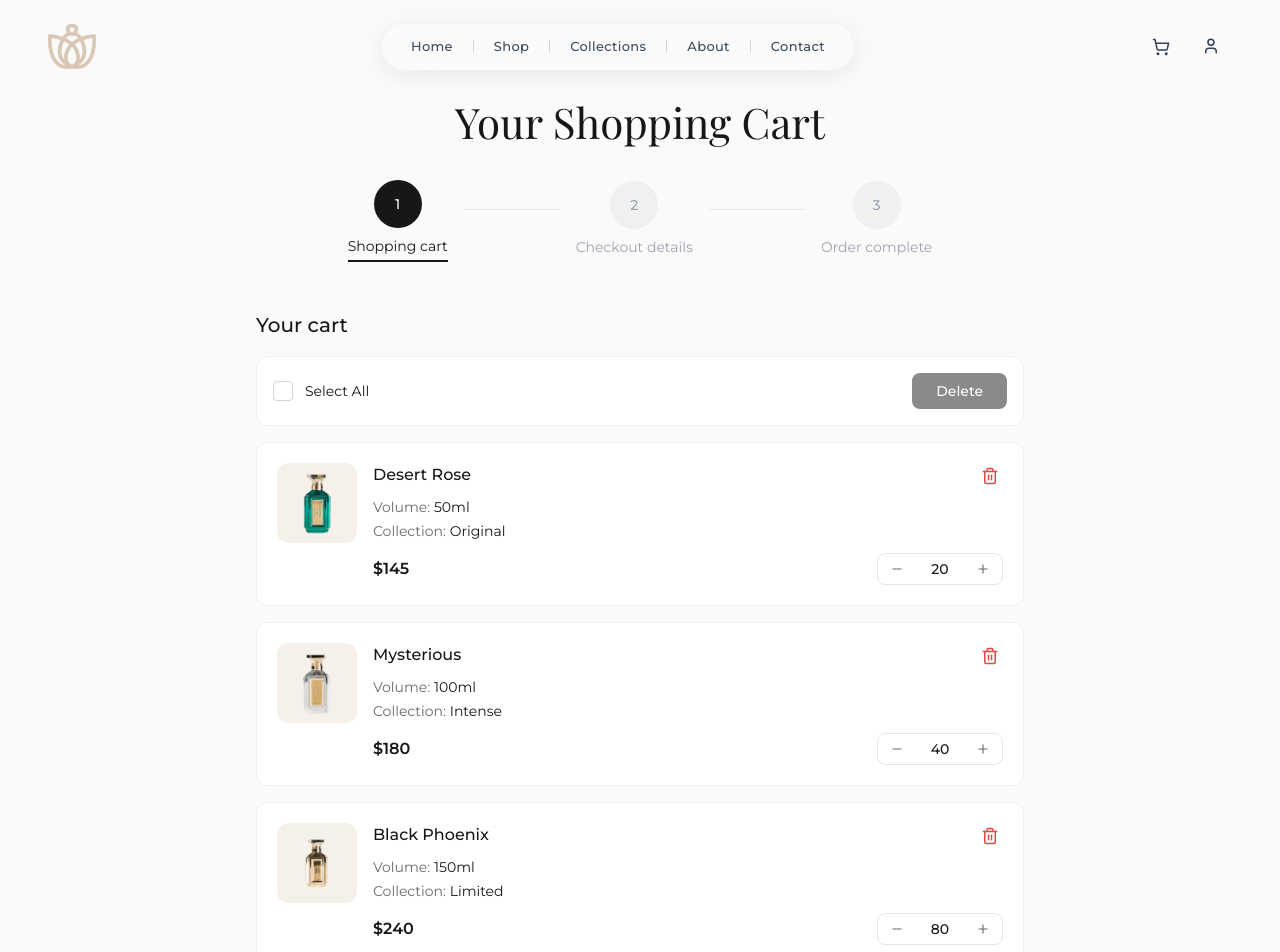
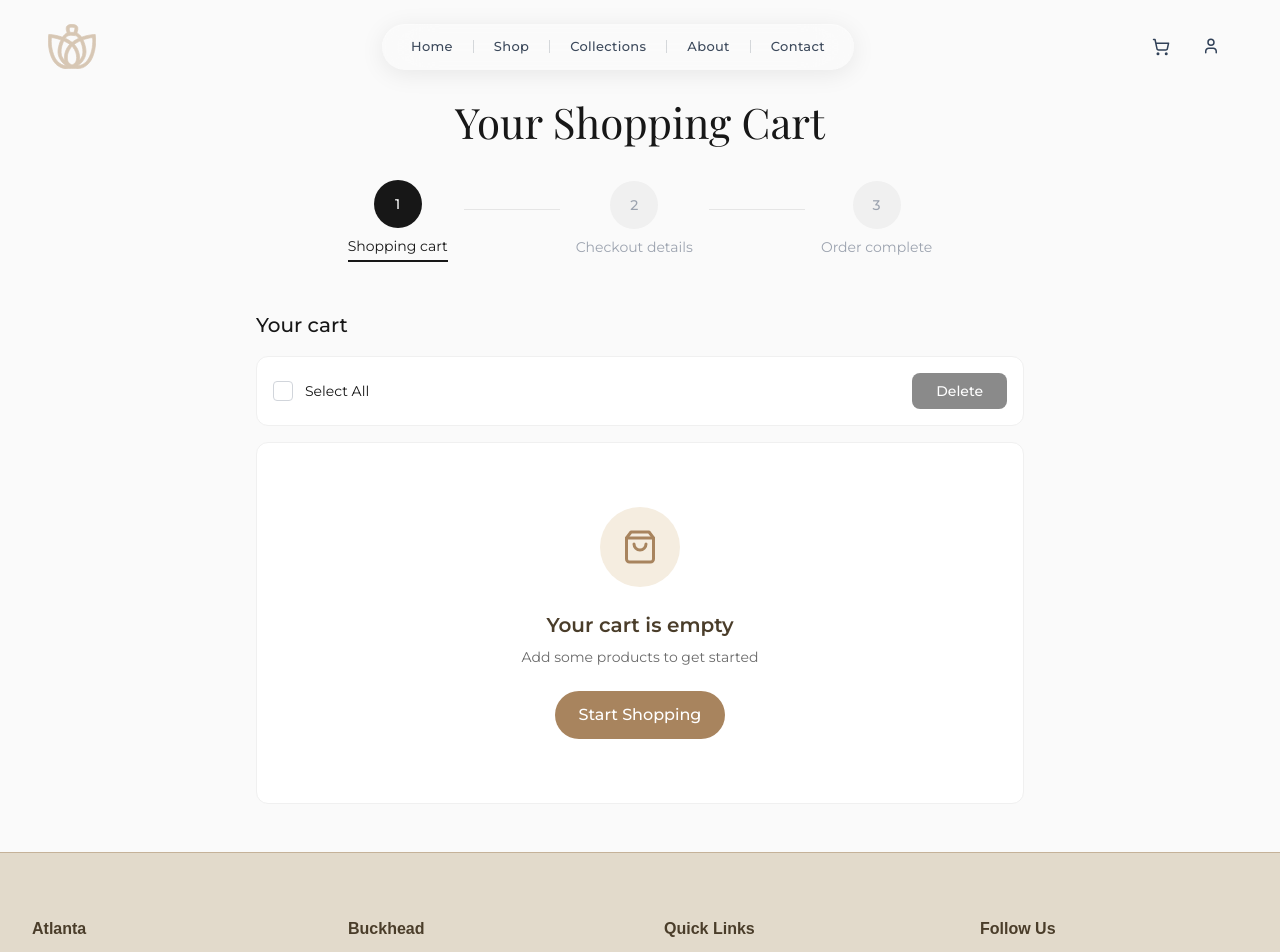
Before and after one commit to connect-bloq6/perfume-store-fe, a Next.js app: page /cart in a window 1280 px wide. Shown: the top 952 px of the page. Built offline with nearby package versions, Linux system fonts and the light colour scheme; a web font is replaced by a local one.

Commit message:
fix page

```diff
--- a/src/app/cart/page.tsx
+++ b/src/app/cart/page.tsx
@@ -1,41 +1,12 @@
 'use client';
 
-import { useState } from 'react';
+import { useState, useEffect } from 'react';
 import Image from 'next/image';
 import Link from 'next/link';
 import { motion } from 'framer-motion';
-import { Minus, Plus, Trash2, Check } from 'lucide-react';
-
-// Sample cart data - in real app this would come from state/context
-const initialCartItems = [
-  {
-    id: '1',
-    name: 'Desert Rose',
-    volume: '50ml',
-    collection: 'Original',
-    price: 145,
-    quantity: 20,
-    image: '/images/alpha.png',
-  },
-  {
-    id: '2',
-    name: 'Mysterious',
-    volume: '100ml',
-    collection: 'Intense',
-    price: 180,
-    quantity: 40,
-    image: '/images/alpha_chrome.png',
-  },
-  {
-    id: '3',
-    name: 'Black Phoenix',
-    volume: '150ml',
-    collection: 'Limited',
-    price: 240,
-    quantity: 80,
-    image: '/images/alpha_oros.png',
-  },
-];
+import { Minus, Plus, Trash2, Check, ShoppingBag } from 'lucide-react';
+import { useCartStore } from '@/store/cart';
+import { useToastStore } from '@/components/ui/Toast';
 
 const steps = [
   { number: 1, label: 'Shopping cart', active: true },
@@ -44,23 +15,32 @@ const steps = [
 ];
 
 export default function CartPage() {
-  const [cartItems, setCartItems] = useState(initialCartItems);
+  const { items: cartItems, removeItem, updateQuantity, clearCart } = useCartStore();
+  const showToast = useToastStore((state) => state.showToast);
   const [selectedItems, setSelectedItems] = useState<string[]>([]);
   const [selectAll, setSelectAll] = useState(false);
+  const [mounted, setMounted] = useState(false);
+
+  // Handle hydration
+  useEffect(() => {
+    setMounted(true);
+  }, []);
 
   const handleQuantityChange = (id: string, change: number) => {
-    setCartItems(items =>
-      items.map(item =>
-        item.id === id
-          ? { ...item, quantity: Math.max(1, item.quantity + change) }
-          : item
-      )
-    );
+    const item = cartItems.find(i => i.id === id);
+    if (item) {
+      const newQuantity = Math.max(1, item.quantity + change);
+      updateQuantity(id, newQuantity);
+    }
   };
 
   const handleDeleteItem = (id: string) => {
-    setCartItems(items => items.filter(item => item.id !== id));
+    const item = cartItems.find(i => i.id === id);
+    removeItem(id);
     setSelectedItems(selected => selected.filter(itemId => itemId !== id));
+    if (item) {
+      showToast(`${item.name} removed from cart`, 'cart_remove');
+    }
   };
 
   const handleSelectAll = () => {
@@ -86,10 +66,24 @@ export default function CartPage() {
   };
 
   const handleDeleteSelected = () => {
-    setCartItems(items => items.filter(item => !selectedItems.includes(item.id)));
+    selectedItems.forEach(id => removeItem(id));
+    showToast(`${selectedItems.length} item(s) removed from cart`, 'cart_remove');
     setSelectedItems([]);
     setSelectAll(false);
   };
+
+  // Calculate totals
+  const subtotal = cartItems.reduce((sum, item) => sum + item.price * item.quantity, 0);
+  const totalItems = cartItems.reduce((sum, item) => sum + item.quantity, 0);
+
+  // Don't render cart items until mounted to prevent hydration mismatch
+  if (!mounted) {
+    return (
+      <div className="min-h-screen flex items-center justify-center" style={{ backgroundColor: '#FAFAFA' }}>
+        <div className="animate-pulse text-gray-400">Loading cart...</div>
+      </div>
+    );
+  }
 
   return (
     <div className="min-h-screen" style={{ backgroundColor: '#FAFAFA' }}>
@@ -191,6 +185,7 @@ export default function CartPage() {
           </motion.div>
 
           {/* Cart Items */}
+          {cartItems.length > 0 ? (
             <div className="space-y-4">
               {cartItems.map((item, index) => (
                 <motion.div
@@ -205,7 +200,7 @@ export default function CartPage() {
                     {/* Product Image */}
                     <div
                       className="relative w-20 h-20 flex-shrink-0 rounded-xl overflow-hidden"
-                    style={{ backgroundColor: '#F5F1EA' }}
+                      style={{ backgroundColor: '#F5EDE0' }}
                     >
                       <Image
                         src={item.image}
@@ -236,18 +231,15 @@ export default function CartPage() {
                       </div>
 
                       <p className="text-sm mb-1" style={{ color: '#6B6B6B' }}>
-                      Volume: <span style={{ color: '#171717' }}>{item.volume}</span>
-                    </p>
-                    <p className="text-sm mb-3" style={{ color: '#6B6B6B' }}>
-                      Collection: <span style={{ color: '#171717' }}>{item.collection}</span>
+                        Size: <span style={{ color: '#171717' }}>{item.size}</span>
                       </p>
 
-                    <div className="flex items-center justify-between">
+                      <div className="flex items-center justify-between mt-3">
                         <span
                           className="font-semibold"
-                        style={{ fontSize: '16px', color: '#171717' }}
+                          style={{ fontSize: '16px', color: '#A8845E' }}
                         >
-                        ${item.price}
+                          ${item.price.toFixed(2)}
                         </span>
 
                         {/* Quantity Selector */}
@@ -281,35 +273,43 @@ export default function CartPage() {
                   </div>
                 </motion.div>
               ))}
+
+              {/* Order Summary */}
+              <motion.div
+                initial={{ opacity: 0, y: 20 }}
+                animate={{ opacity: 1, y: 0 }}
+                transition={{ duration: 0.4, delay: 0.3 }}
+                className="p-6 rounded-xl mt-6"
+                style={{ backgroundColor: '#FFFFFF', border: '1px solid #F0F0F0' }}
+              >
+                <h3 className="font-semibold mb-4" style={{ color: '#171717', fontSize: '18px' }}>
+                  Order Summary
+                </h3>
+                <div className="space-y-3">
+                  <div className="flex justify-between text-sm">
+                    <span style={{ color: '#6B6B6B' }}>Items ({totalItems})</span>
+                    <span style={{ color: '#171717' }}>${subtotal.toFixed(2)}</span>
                   </div>
-
-          {/* Empty Cart State */}
-          {cartItems.length === 0 && (
-            <motion.div
-              initial={{ opacity: 0 }}
-              animate={{ opacity: 1 }}
-              className="text-center py-16"
+                  <div className="flex justify-between text-sm">
+                    <span style={{ color: '#6B6B6B' }}>Shipping</span>
+                    <span style={{ color: '#171717' }}>Calculated at checkout</span>
+                  </div>
+                  <div
+                    className="flex justify-between pt-3 mt-3 font-semibold"
+                    style={{ borderTop: '1px solid #F0F0F0' }}
                   >
-              <p className="text-lg mb-4" style={{ color: '#6B6B6B' }}>
-                Your cart is empty
-              </p>
-              <Link
-                href="/products"
-                className="inline-block px-6 py-3 rounded-full font-medium transition-opacity hover:opacity-90"
-                style={{ backgroundColor: '#C4A77D', color: '#FFFFFF' }}
-              >
-                Continue Shopping
-              </Link>
+                    <span style={{ color: '#171717' }}>Subtotal</span>
+                    <span style={{ color: '#A8845E', fontSize: '18px' }}>${subtotal.toFixed(2)}</span>
+                  </div>
+                </div>
               </motion.div>
-          )}
 
               {/* Continue to Checkout */}
-          {cartItems.length > 0 && (
               <motion.div
                 initial={{ opacity: 0, y: 20 }}
                 animate={{ opacity: 1, y: 0 }}
                 transition={{ duration: 0.4, delay: 0.4 }}
-              className="mt-8 flex flex-col sm:flex-row gap-4 justify-between items-center"
+                className="mt-6 flex flex-col sm:flex-row gap-4 justify-between items-center"
               >
                 <Link
                   href="/products"
@@ -321,9 +321,41 @@ export default function CartPage() {
                 <Link
                   href="/checkout"
                   className="px-8 py-3 rounded-full font-medium transition-opacity hover:opacity-90"
-                style={{ backgroundColor: '#C4A77D', color: '#FFFFFF' }}
+                  style={{ backgroundColor: '#A8845E', color: '#FFFFFF' }}
                 >
                   Proceed to Checkout
+                </Link>
+              </motion.div>
+            </div>
+          ) : (
+            /* Empty Cart State */
+            <motion.div
+              initial={{ opacity: 0 }}
+              animate={{ opacity: 1 }}
+              className="text-center py-16 rounded-xl"
+              style={{ backgroundColor: '#FFFFFF', border: '1px solid #F0F0F0' }}
+            >
+              <div
+                className="w-20 h-20 rounded-full flex items-center justify-center mx-auto mb-6"
+                style={{ backgroundColor: '#F5EDE0' }}
+              >
+                <ShoppingBag size={36} style={{ color: '#A8845E' }} />
+              </div>
+              <h3
+                className="text-xl font-semibold mb-2"
+                style={{ color: '#4A3D2A' }}
+              >
+                Your cart is empty
+              </h3>
+              <p className="text-sm mb-6" style={{ color: '#6B6B6B' }}>
+                Add some products to get started
+              </p>
+              <Link
+                href="/products"
+                className="inline-block px-6 py-3 rounded-full font-medium transition-opacity hover:opacity-90"
+                style={{ backgroundColor: '#A8845E', color: '#FFFFFF' }}
+              >
+                Start Shopping
               </Link>
             </motion.div>
           )}
--- a/src/app/checkout/page.tsx
+++ b/src/app/checkout/page.tsx
@@ -1,8 +1,13 @@
 'use client';
 
-import { useState } from 'react';
+import { useState, useEffect } from 'react';
+import { useRouter } from 'next/navigation';
+import Image from 'next/image';
 import { motion } from 'framer-motion';
-import { MapPin, User, Mail, Phone, Home, CreditCard } from 'lucide-react';
+import { MapPin, User, Mail, Phone, Home, CreditCard, ShoppingBag } from 'lucide-react';
+import { useCartStore } from '@/store/cart';
+import { useToastStore } from '@/components/ui/Toast';
+import Link from 'next/link';
 
 const steps = [
   { number: 1, label: 'Shopping cart', active: false, completed: true },
@@ -16,14 +21,11 @@ const paymentMethods = [
   { id: 'cod', label: 'Cash on Delivery' },
 ];
 
-// Cart items for order summary calculation
-const cartItems = [
-  { name: 'Desert Rose', price: 145, quantity: 20 },
-  { name: 'Mysterious', price: 180, quantity: 40 },
-  { name: 'Black Phoenix', price: 240, quantity: 80 },
-];
-
 export default function CheckoutPage() {
+  const router = useRouter();
+  const { items: cartItems, clearCart } = useCartStore();
+  const showToast = useToastStore((state) => state.showToast);
+  const [mounted, setMounted] = useState(false);
   const [selectedPayment, setSelectedPayment] = useState('card');
   const [formData, setFormData] = useState({
     firstName: '',
@@ -38,6 +40,17 @@ export default function CheckoutPage() {
     cvv: '',
   });
 
+  // Handle hydration
+  useEffect(() => {
+    setMounted(true);
+  }, []);
+
+  // Calculate totals
+  const subtotal = cartItems.reduce((sum, item) => sum + item.price * item.quantity, 0);
+  const discount = Math.round(subtotal * 0.2);
+  const deliveryFee = subtotal > 0 ? 15 : 0;
+  const total = subtotal - discount + deliveryFee;
+
   const handleInputChange = (e: React.ChangeEvent<HTMLInputElement>) => {
     const { name, value } = e.target;
     setFormData(prev => ({ ...prev, [name]: value }));
@@ -45,9 +58,45 @@ export default function CheckoutPage() {
 
   const handleSubmit = (e: React.FormEvent) => {
     e.preventDefault();
-    // Handle form submission
-    window.location.href = '/checkout/success';
+    // Clear cart and show success
+    clearCart();
+    showToast('Order placed successfully!', 'success');
+    router.push('/checkout/success');
   };
+
+  // Loading state
+  if (!mounted) {
+    return (
+      <div className="min-h-screen flex items-center justify-center" style={{ backgroundColor: '#FAFAFA' }}>
+        <div className="animate-pulse text-gray-400">Loading checkout...</div>
+      </div>
+    );
+  }
+
+  // Empty cart redirect
+  if (cartItems.length === 0) {
+    return (
+      <div className="min-h-screen flex items-center justify-center" style={{ backgroundColor: '#FAFAFA' }}>
+        <div className="text-center">
+          <div
+            className="w-20 h-20 rounded-full flex items-center justify-center mx-auto mb-6"
+            style={{ backgroundColor: '#F5EDE0' }}
+          >
+            <ShoppingBag size={36} style={{ color: '#A8845E' }} />
+          </div>
+          <h2 className="text-xl font-semibold mb-2" style={{ color: '#4A3D2A' }}>Your cart is empty</h2>
+          <p className="text-sm mb-6" style={{ color: '#6B6B6B' }}>Add some products before checkout</p>
+          <Link
+            href="/products"
+            className="inline-block px-6 py-3 rounded-full font-medium transition-opacity hover:opacity-90"
+            style={{ backgroundColor: '#A8845E', color: '#FFFFFF' }}
+          >
+            Go to Shop
+          </Link>
+        </div>
+      </div>
+    );
+  }
 
   return (
     <div className="min-h-screen" style={{ backgroundColor: '#FAFAFA' }}>
@@ -439,38 +488,67 @@ export default function CheckoutPage() {
                 Order Summary
               </h2>
 
+              {/* Cart Items Preview */}
+              <div className="space-y-4 mb-6">
+                {cartItems.map((item) => (
+                  <div key={item.id} className="flex items-center gap-3">
+                    <div
+                      className="relative w-14 h-14 rounded-lg overflow-hidden flex-shrink-0"
+                      style={{ backgroundColor: '#F5EDE0' }}
+                    >
+                      <Image
+                        src={item.image}
+                        alt={item.name}
+                        fill
+                        className="object-contain p-1"
+                      />
+                    </div>
+                    <div className="flex-1 min-w-0">
+                      <p className="text-sm font-medium truncate" style={{ color: '#171717' }}>
+                        {item.name}
+                      </p>
+                      <p className="text-xs" style={{ color: '#6B6B6B' }}>
+                        {item.size} × {item.quantity}
+                      </p>
+                    </div>
+                    <span className="text-sm font-medium" style={{ color: '#A8845E' }}>
+                      ${(item.price * item.quantity).toFixed(2)}
+                    </span>
+                  </div>
+                ))}
+              </div>
+
+              {/* Divider */}
+              <div className="h-px mb-4" style={{ backgroundColor: '#F0F0F0' }} />
+
               {/* Summary Items */}
-              <div className="space-y-4 mb-6">
-                <div className="flex justify-between">
+              <div className="space-y-3 mb-4">
+                <div className="flex justify-between text-sm">
                   <span style={{ color: '#6B6B6B' }}>Subtotal</span>
                   <span className="font-medium" style={{ color: '#171717' }}>
-                    ${cartItems.reduce((sum, item) => sum + (item.price * item.quantity), 0).toLocaleString()}
+                    ${subtotal.toFixed(2)}
                   </span>
                 </div>
-                <div className="flex justify-between">
+                <div className="flex justify-between text-sm">
                   <span style={{ color: '#6B6B6B' }}>Discount (-20%)</span>
-                  <span className="font-medium" style={{ color: '#EF4444' }}>
-                    -${Math.round(cartItems.reduce((sum, item) => sum + (item.price * item.quantity), 0) * 0.2).toLocaleString()}
+                  <span className="font-medium" style={{ color: '#10B981' }}>
+                    -${discount.toFixed(2)}
                   </span>
                 </div>
-                <div className="flex justify-between">
+                <div className="flex justify-between text-sm">
                   <span style={{ color: '#6B6B6B' }}>Delivery Fee</span>
-                  <span className="font-medium" style={{ color: '#171717' }}>$15</span>
+                  <span className="font-medium" style={{ color: '#171717' }}>${deliveryFee.toFixed(2)}</span>
                 </div>
               </div>
 
               {/* Divider */}
-              <div className="h-px mb-6" style={{ backgroundColor: '#F0F0F0' }} />
+              <div className="h-px mb-4" style={{ backgroundColor: '#F0F0F0' }} />
 
               {/* Total */}
               <div className="flex justify-between items-center mb-6">
                 <span className="font-semibold text-lg" style={{ color: '#171717' }}>Total</span>
-                <span className="font-bold text-2xl" style={{ color: '#171717' }}>
-                  ${(
-                    cartItems.reduce((sum, item) => sum + (item.price * item.quantity), 0) -
-                    Math.round(cartItems.reduce((sum, item) => sum + (item.price * item.quantity), 0) * 0.2) +
-                    15
-                  ).toLocaleString()}
+                <span className="font-bold text-2xl" style={{ color: '#A8845E' }}>
+                  ${total.toFixed(2)}
                 </span>
               </div>
 
@@ -478,13 +556,13 @@ export default function CheckoutPage() {
               <button
                 type="submit"
                 className="w-full py-3 rounded-xl font-medium transition-opacity hover:opacity-90 mb-3"
-                style={{ backgroundColor: '#C5B299', color: '#FFFFFF' }}
+                style={{ backgroundColor: '#A8845E', color: '#FFFFFF' }}
               >
                 Place Order
               </button>
 
               {/* Terms */}
-              <p className="text-center text-xs whitespace-nowrap" style={{ color: '#9CA3AF' }}>
+              <p className="text-center text-xs" style={{ color: '#9CA3AF' }}>
                 By placing your order, you agree to our terms and conditions
               </p>
             </div>
```
Lines whose indentation alone changed are shown as unchanged.
